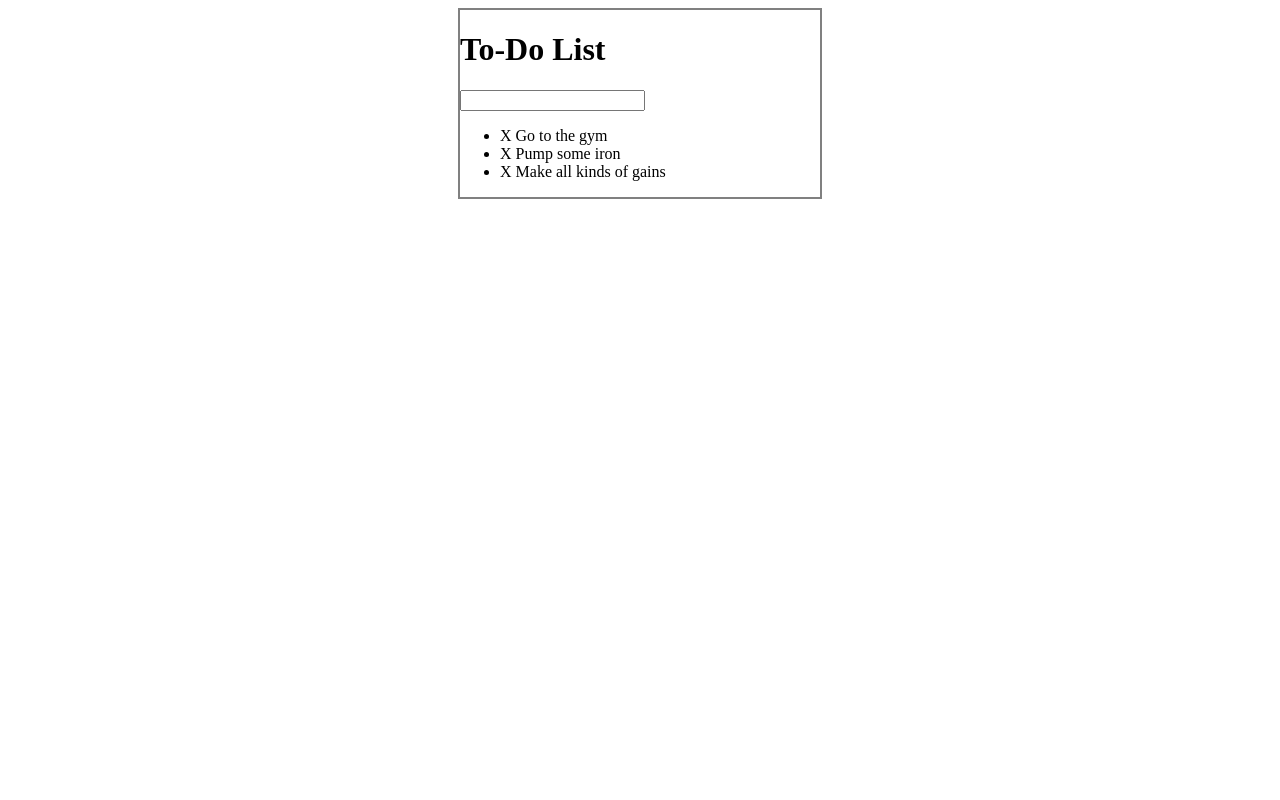
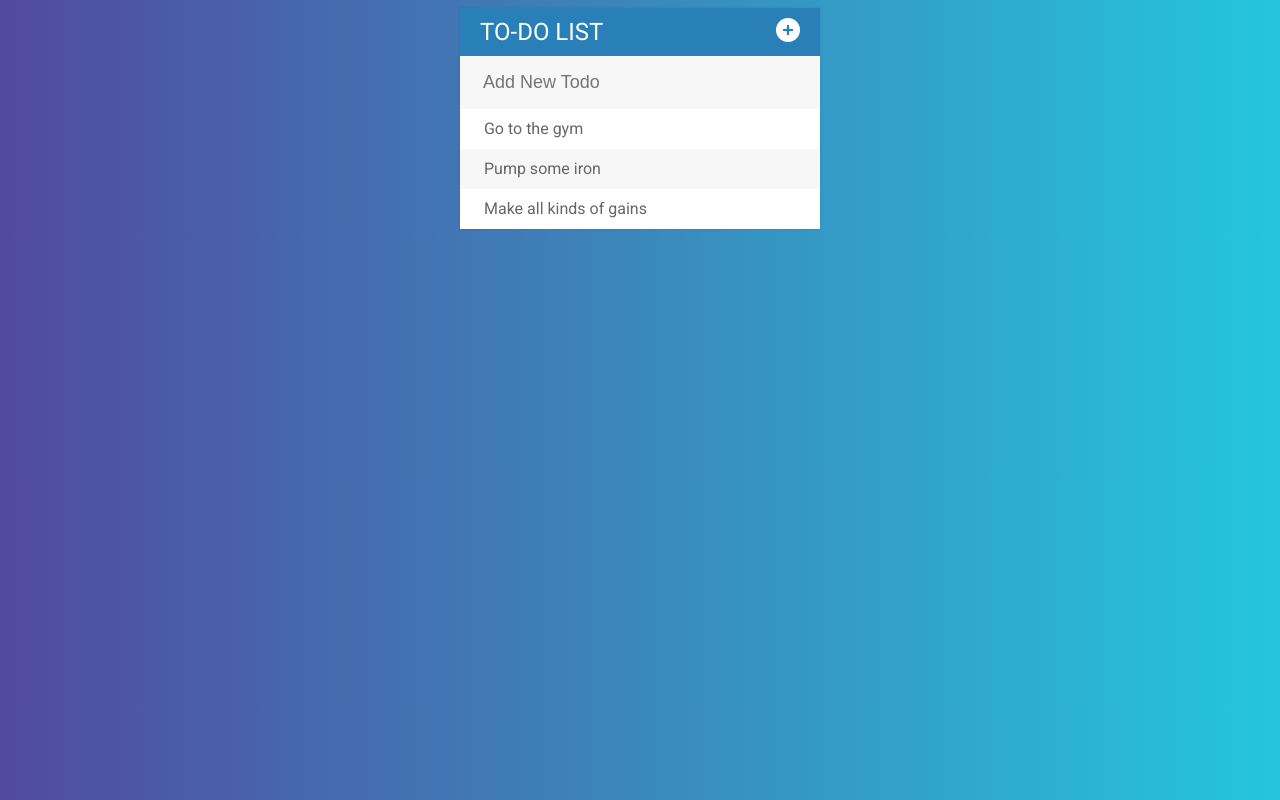
Before and after one commit to R-dawg/ToDoList, a plain HTML site: page index.html in a window 1280 px wide. Drawn offline with Linux system fonts and the light colour scheme.

Commit message:
Styling pt1 & pt2. Added stylings, colors, icons, and animation

```diff
--- a/assets/css/ToDo.css
+++ b/assets/css/ToDo.css
@@ -1,7 +1,82 @@
+
+body {
+	font-family: 'Roboto';
+	background: #24C6DC; /* fallback for old browsers */
+	background: -webkit-linear-gradient(to left, #24C6DC , #514A9D); /* Chrome 10-25, Safari 5.1-6 */
+	background: linear-gradient(to left, #24C6DC , #514A9D); /* W3C, IE 10+/ Edge, Firefox 16+, Chrome 26+, Opera 12+, Safari 7+ */
+
+
+
+}
 #container {
-	border: 2px solid grey;
 	width: 360px;
 	margin: 0 auto;
+	background: #f7f7f7;
+	box-shadow: 0 0 3px rgb(0, 0, 0, 0.1);
+}
+
+h1 {
+	background: #2980b9;
+	color: white;
+	margin: 0;
+	padding: 10px 20px;
+	text-transform: uppercase;
+	font-size: 24px;
+	font-weight: normal;
+}
+
+.fa-plus-circle {
+	float: right;
+}
+
+ul {
+	list-style: none;
+	margin: 0;
+	padding: 0;
+}
+
+li {
+	background: #fff;
+	height: 40px;
+	line-height: 40px;
+	color: #666;
+}
+
+li:nth-child(2n) {
+	background: #f7f7f7;
+}
+
+li:hover span {
+	width: 40px;
+	opacity: 1.0;
+}
+
+span {
+	background: #e74c3c;
+	height: 40px;
+	margin-right: 20px;
+	text-align: center;
+	color: white;
+	width: 0px;
+	display: inline-block;
+	transition: 0.2s linear;
+	opacity: 0;
+}
+
+input {
+	font-size: 18px;
+	color: #2980b9;
+	background-color: #f7f7f7;
+	width: 100%;
+	padding: 13px 13px 13px 20px;
+	box-sizing: border-box;
+	border: 3px solid rgba(0, 0, 0, 0);
+}
+
+input:focus {
+	background: #fff;
+	border: 3px solid #2980b9;
+	outline: none;
 }
 
 .completed {
--- a/assets/js/ToDo.js
+++ b/assets/js/ToDo.js
@@ -1,10 +1,21 @@
-$("li").click(function(){
+$("ul").on("click", "li", function(){
 	$(this).toggleClass("completed");
 });
 
-$("span").click(function(event){
+$("ul").on("click", "span", function(event){
 	$(this).parent().fadeOut(500,function(){
 		$(this).remove();
 	});
 	event.stopPropagation();
 });
+
+$("input[type = 'text']").keypress(function(event){
+	// if Enter is pressed
+	if(event.which === 13) {
+		// get new todo from input
+		var todoText = $(this).val();
+		// append to ul
+		$("ul").append("<li><span><i class='fa fa-ban'></i></span> " + todoText + "</li>")
+		$(this).val("");
+	}
+});
--- a/index.html
+++ b/index.html
@@ -3,19 +3,21 @@
 <head>
 	<title>ToDo List</title>
 	<script type="text/javascript" src="assets/js/lib/jquery-3.1.1.min.js"></script>
+	<link href="https://fonts.googleapis.com/css?family=Roboto:400,500,700" rel="stylesheet">
+	<link rel="stylesheet" type="text/css" href="https://opensource.keycdn.com/fontawesome/4.7.0/font-awesome.min.css">
 	<link rel="stylesheet" type="text/css" href="assets/css/ToDo.css">
 
 </head>
 <body>
 
 <div id="container">
-	<h1>To-Do List</h1>
-	<input type="text" name="">
+	<h1>To-Do List <i class="fa fa-plus-circle" aria-hidden="true"></i></h1>
+	<input type="text" placeholder="Add New Todo">
 
 	<ul>
-		<li><span>X</span> Go to the gym</li>
-		<li><span>X</span> Pump some iron</li>
-		<li><span>X</span> Make all kinds of gains</li>
+		<li><span><i class="fa fa-ban"></i></span> Go to the gym</li>
+		<li><span><i class="fa fa-ban"></i></span> Pump some iron</li>
+		<li><span><i class="fa fa-ban"></i></span> Make all kinds of gains</li>
 	</ul>
 </div>
 
```
Also changed, not shown: 1 other file.
